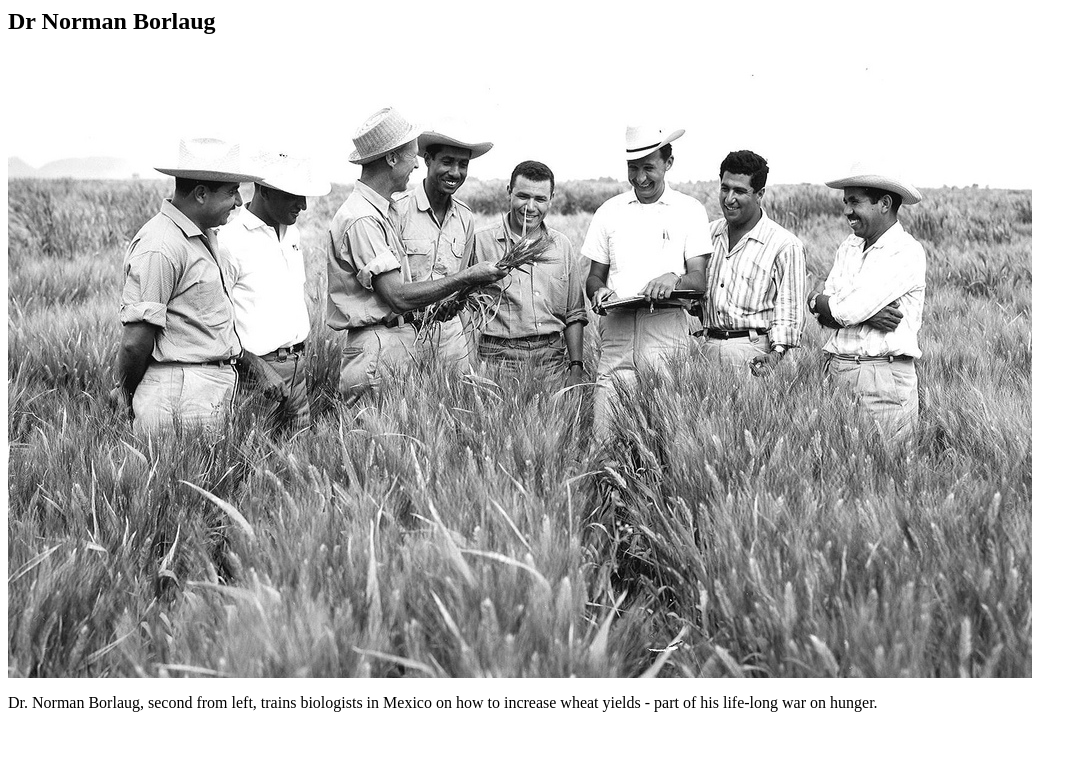
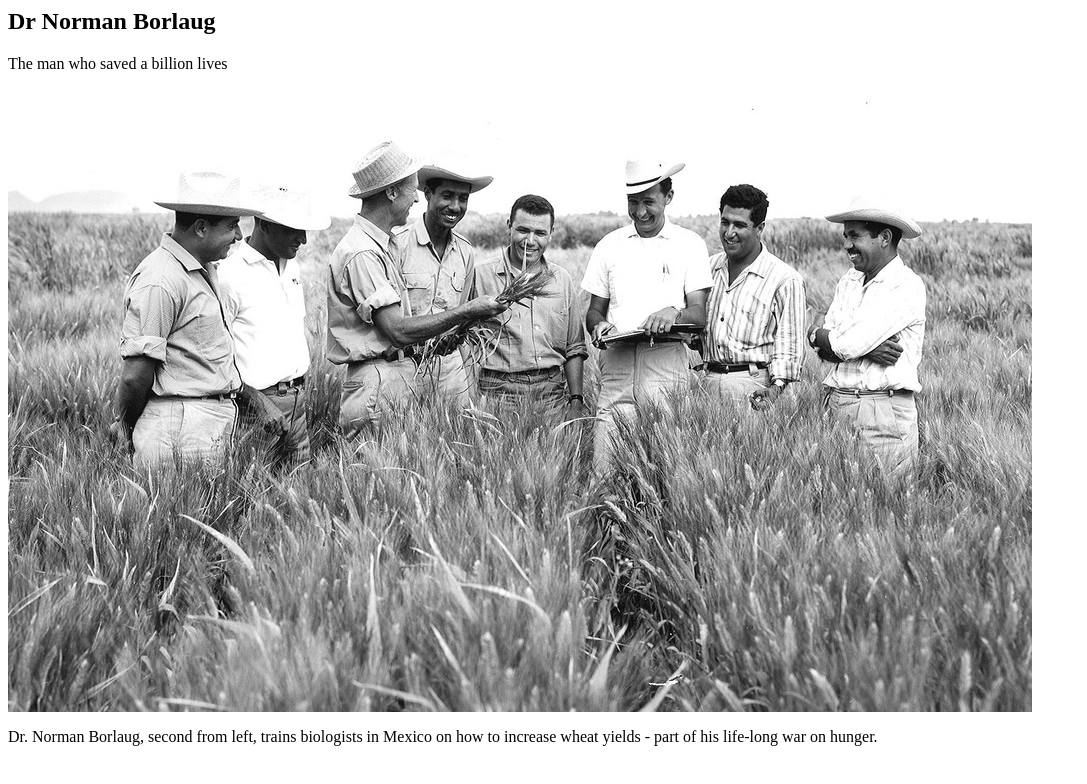
Before and after one commit to samgaco/tribute-page, a plain HTML site: page index.html in a window 1280 px wide. Shown: the whole page, without its empty margins (0-1087 px from the left). Drawn offline with Linux system fonts and the light colour scheme.

Commit message:
Added subheader

```diff
--- a/index.html
+++ b/index.html
@@ -6,6 +6,7 @@
         <div id="main">
             <div id="title">
                 <h2>Dr Norman Borlaug</h2>
+                <p>The man who saved a billion lives</p>
             </div>
             <div id="img-div">
                 <img id="image" src="images/tribute-page.jpg" alt="tribute image" />
```
